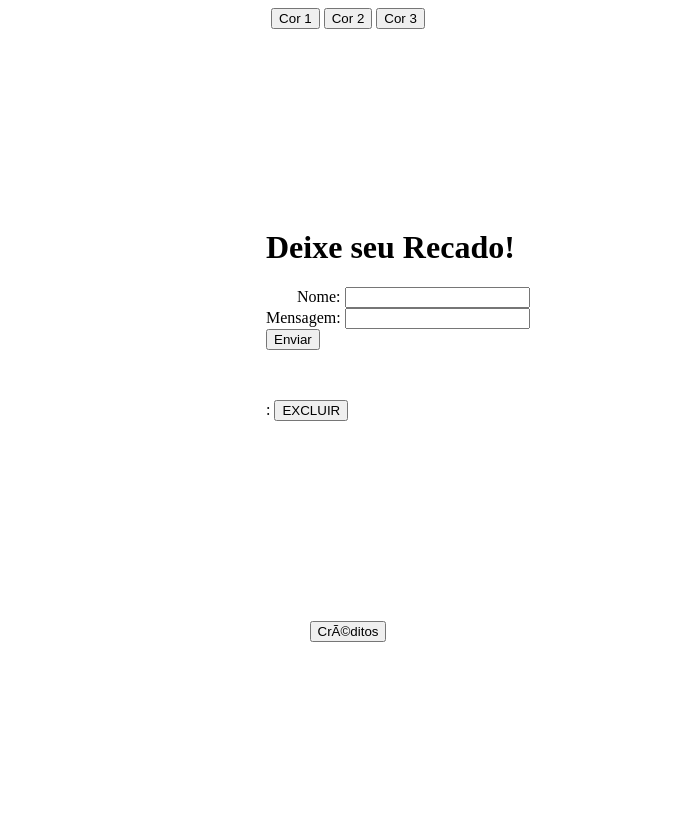
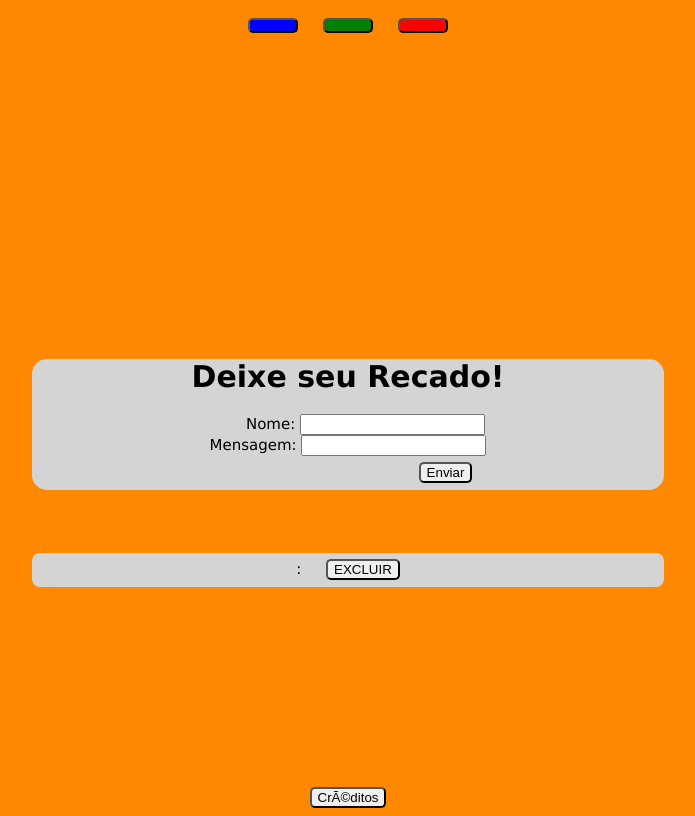
Before and after one commit to danlmaia/ProjetoWEB, a plain HTML site: page Projeto 1/index.html in a window 1280 px wide. Both pictures are taken after a click on the button "Enviar". Shown: the whole page, without its empty margins (292-987 px from the left). Drawn offline with Linux system fonts and the light colour scheme.

Commit message:
CSS
Foi feita a parte do CSS do trabalho

```diff
--- a/Projeto 1/CSS/estilo.css
+++ b/Projeto 1/CSS/estilo.css
@@ -2,30 +2,67 @@ header{
    text-align: center;
 }
 
+body{
+    font-family: 'Lucida Sans', 'Lucida Sans Regular', 'Lucida Grande', 'Lucida Sans Unicode', Geneva, Verdana, sans-serif;
+    background-color: rgb(255, 136, 0);
+}
+
+.botao{
+    margin: 10px;
+    width: 50px;
+    height: 15px;
+}
+
+#botao1{
+    background-color: blue;
+}
+#botao2{
+    background-color:green;
+}
+#botao3{
+    background-color:red;
+}
+
 #conteudo{
-    margin-top: 200px;
-    text-align: left;
-    margin-left: 550px;
+    margin-top: 25%;
+    margin-left: 25%;
+    margin-right: 25%;
+    text-align: center;
+	top: 40px;
+    left:4px;
+    border-radius: 15px;
+	background-color: rgb(212, 212, 212);
+	font-size: 15px;
 
 }
 
 #conteudo2{
-    margin-top: 50px;
-    text-align: left;
-    margin-left: 550px;
+    margin-top: 5%;
+    margin-left: 25%;
+    margin-right: 25%;
+    text-align: center;
+	top: 40px;
+    left:4px;
+    border-radius: 8px;
+	background-color: rgb(212, 212, 212);
+	font-size: 15px;
 }
 
 
 #btnEnviar{
     text-align: right;
+    margin-left: 195px;
+    margin-top: 1%;
+    margin-bottom: 1%;
 }
 
 #nome{
-    margin-left: 31px;
+    margin-left: 35px;
 }
 
 
 button{
+    border-radius: 5px;
     text-align: right;
 }
 
--- a/Projeto 1/index.html
+++ b/Projeto 1/index.html
@@ -6,16 +6,16 @@
         <link rel="stylesheet" href="CSS/estilo.css">
     </head>
     <header>
-        <button id="botao1">Cor 1</button>
-        <button id="botao2">Cor 2</button>
-        <button id="botao3">Cor 3</button>
+        <button id="botao1" class="botao"></button>
+        <button id="botao2" class="botao"></button>
+        <button id="botao3" class="botao"></button>
     </header>
     <body>
         <div id="conteudo">
             <h1 id="text1">Deixe seu Recado!</h1>
-            <spam id="nome">Nome: </spam>
+            <spam id="nome" class="text">Nome: </spam>
             <input id="input1" type="text"> <br>
-            <spam id="msg">Mensagem: </spam>
+            <spam id="msg" class="text">Mensagem: </spam>
             <input id="input2" type="text"> <br>
             <button id="btnEnviar">Enviar</button>
 
@@ -65,6 +65,9 @@
             var divContainer2 = document.createElement('div')
             var btnExcluir = document.createElement('button')
             var textElement = document.createTextNode('EXCLUIR')
+            btnExcluir.style.marginLeft = '20px'
+            btnExcluir.style.marginTop = '1%'
+            btnExcluir.style.marginBottom = '1%'
             btnExcluir.appendChild(textElement)
             var conteudo = input1.value + ": " + input2.value
             divContainer.appendChild(divContainer2)
```
Also changed, not shown: Projeto 1/a.html (deleted).
